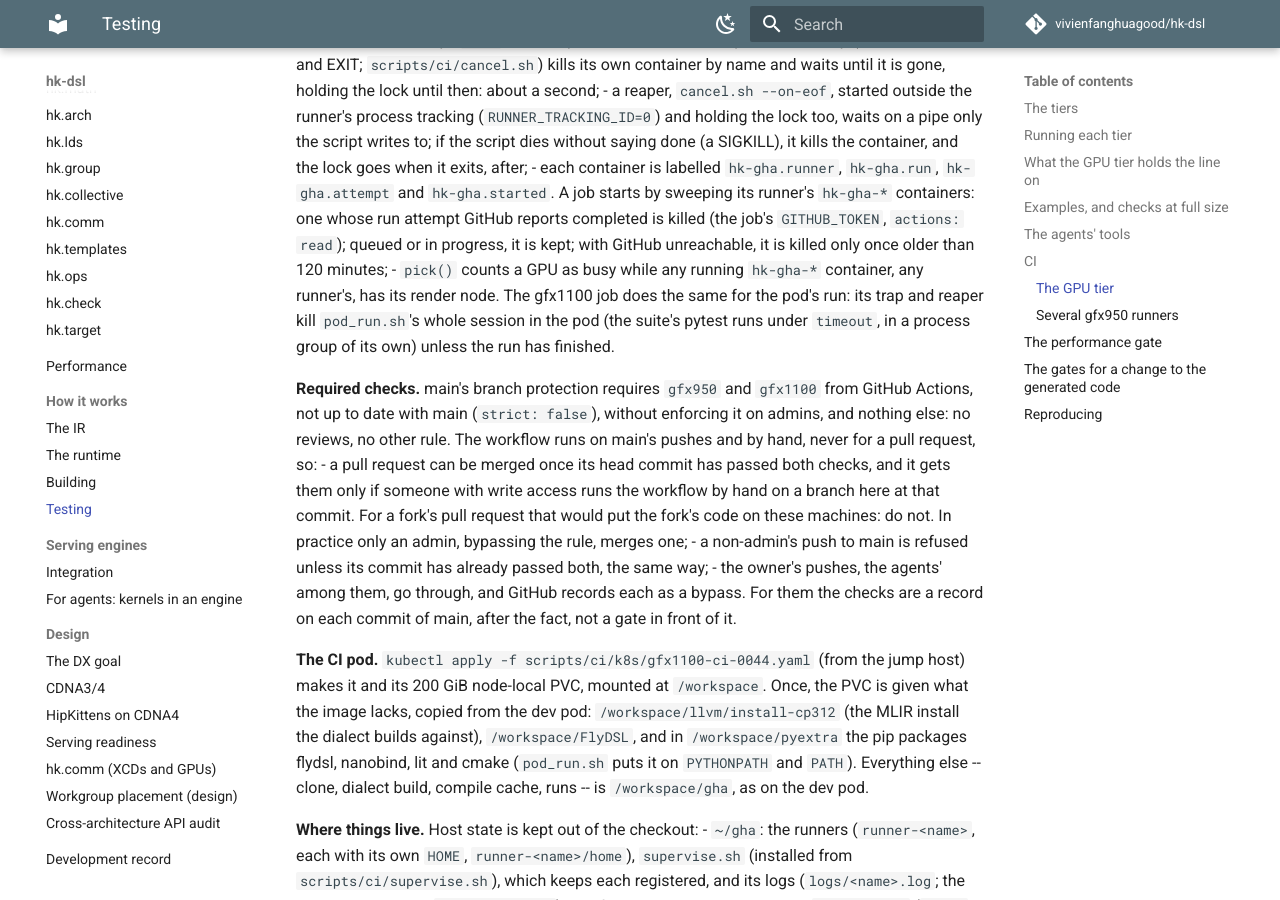
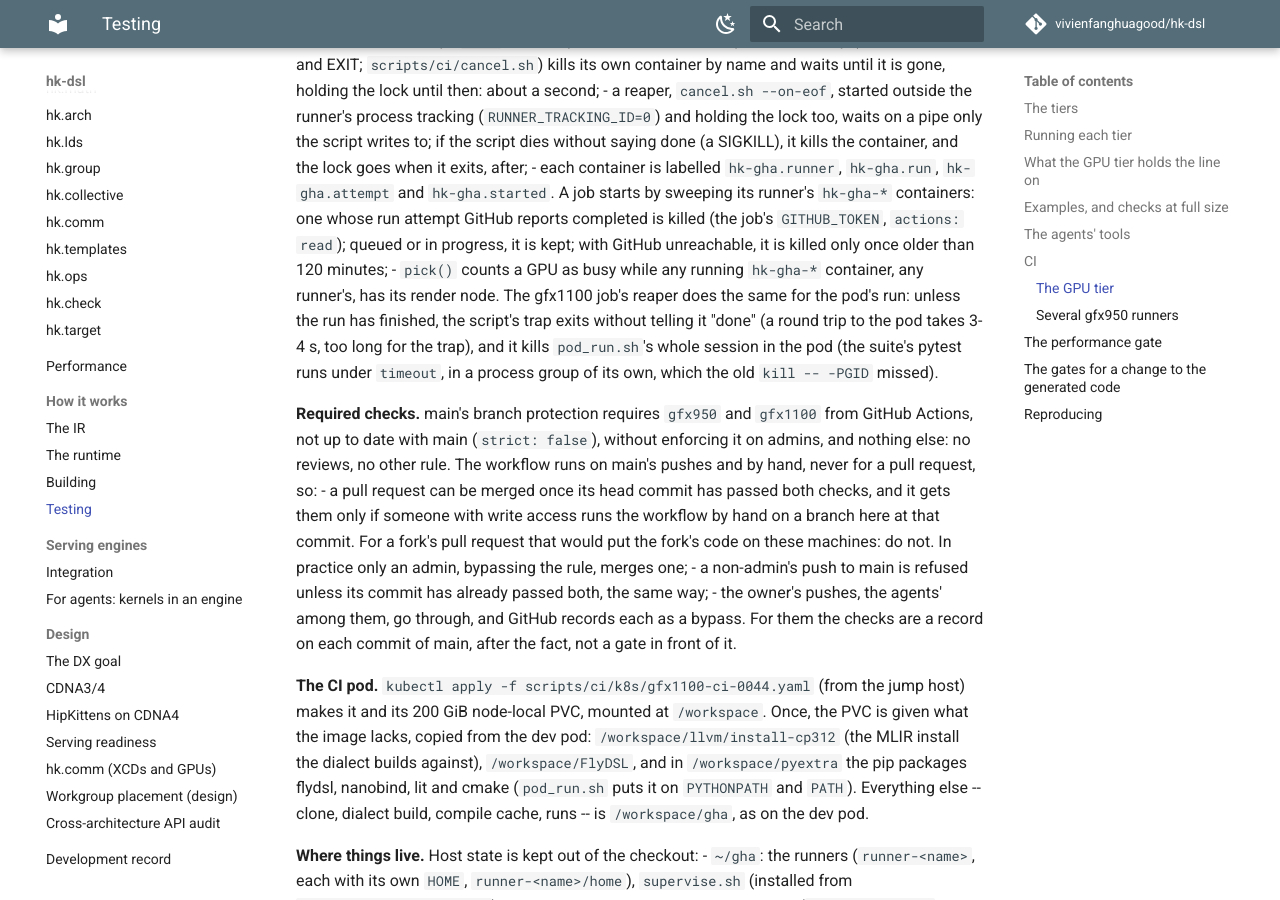
Before and after one commit to vivienfanghuagood/hk-dsl, an MkDocs documentation site: the page built from docs/testing.md, in a window 1280 px wide and 900 px high, scrolled down 6665 px. Built offline with MkDocs 1.6.1 and Material for MkDocs 9.7.7, drawn with Linux system fonts in a browser that asks for light colours; comment, search, counter and statistics services are not loaded.

Commit message:
CI: gfx1100 cancel goes through the reaper; no pipe end in ssh or sleep
On the real runner the trap's remote kill came after the loop's ssh in
progress and took longer than the runner's 7.5 s + 2.5 s; the reaper did it.
Now the trap leaves it to the reaper outright, and no child holds the
reaper's pipe open past the script.

Co-Authored-By: Claude <noreply@anthropic.com>

```diff
--- a/docs/testing.md
+++ b/docs/testing.md
@@ -332,9 +332,11 @@ twice. Now:
   with GitHub unreachable, it is killed only once older than 120 minutes;
 - `pick()` counts a GPU as busy while any running `hk-gha-*` container,
   any runner's, has its render node.
-The gfx1100 job does the same for the pod's run: its trap and reaper kill
-`pod_run.sh`'s whole session in the pod (the suite's pytest runs under
-`timeout`, in a process group of its own) unless the run has finished.
+The gfx1100 job's reaper does the same for the pod's run: unless the run has
+finished, the script's trap exits without telling it "done" (a round trip to
+the pod takes 3-4 s, too long for the trap), and it kills `pod_run.sh`'s
+whole session in the pod (the suite's pytest runs under `timeout`, in a
+process group of its own, which the old `kill -- -PGID` missed).
 
 **Required checks.** main's branch protection requires `gfx950` and
 `gfx1100` from GitHub Actions, not up to date with main (`strict: false`),
```
Also changed, not shown: 2 other files.
